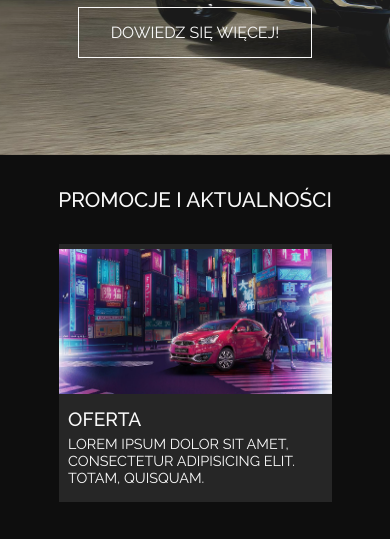
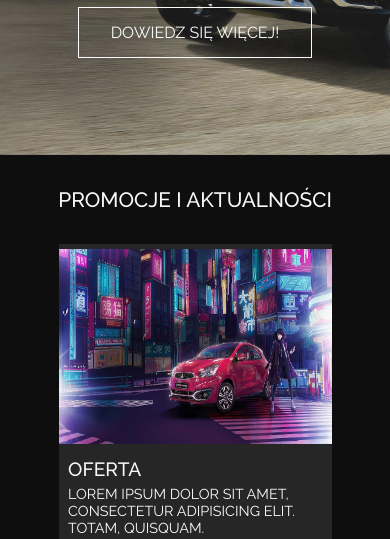
Before and after one commit to kamilek03/Mitsubishi, a plain HTML site: page index.html in a window 390 px wide. Shown: the part 267-806 px from the top of the page. Drawn offline with nearby package versions, Linux system fonts and the light colour scheme.

Commit message:
Update style.css

```diff
--- a/style.css
+++ b/style.css
@@ -381,7 +381,7 @@ header h2 {
       margin-left: auto;
       margin-right: auto;
       padding-top:5px;
-      height: 150px;
+      height: 200px;
    }
 
    header {
@@ -532,7 +532,7 @@ header h2 {
       display: flex;
       flex-direction: column;
       width:70%;
-      padding-bottom: 1rem;
+      padding-bottom: 0.5rem;
    }
 
    .img {
@@ -543,7 +543,7 @@ header h2 {
       flex-direction: column;
       margin-left: auto;
       margin-right: auto;
-      height: 150px;
+      height: 200px;
    }
 
    .boxes {
```
